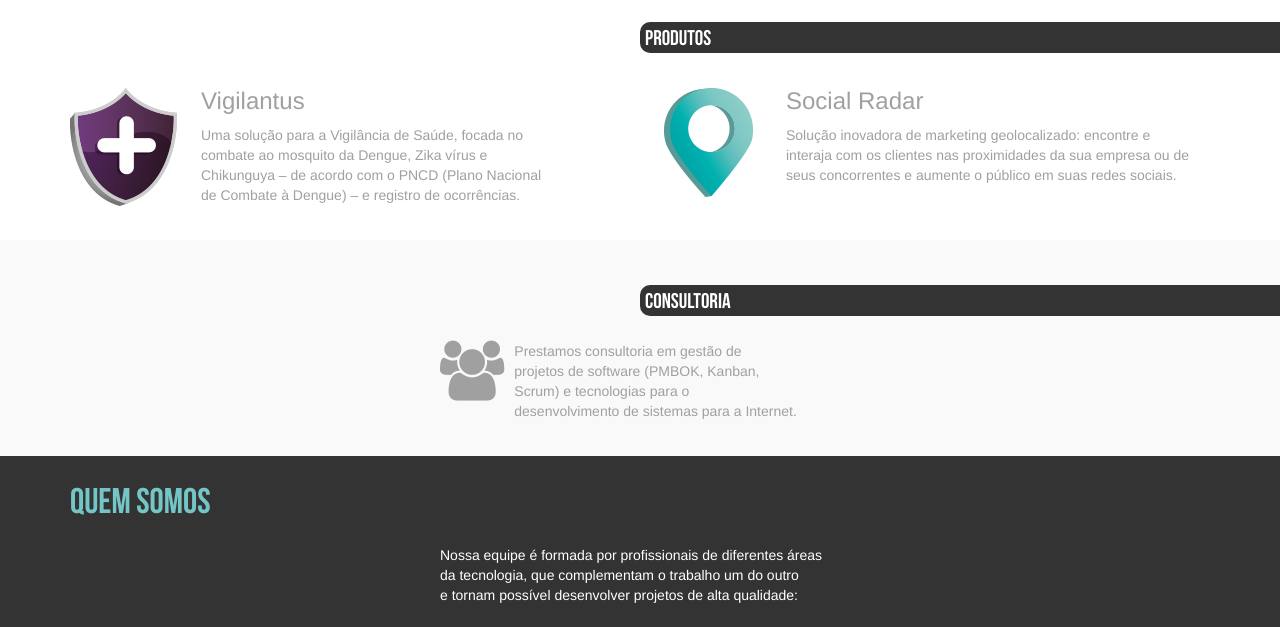
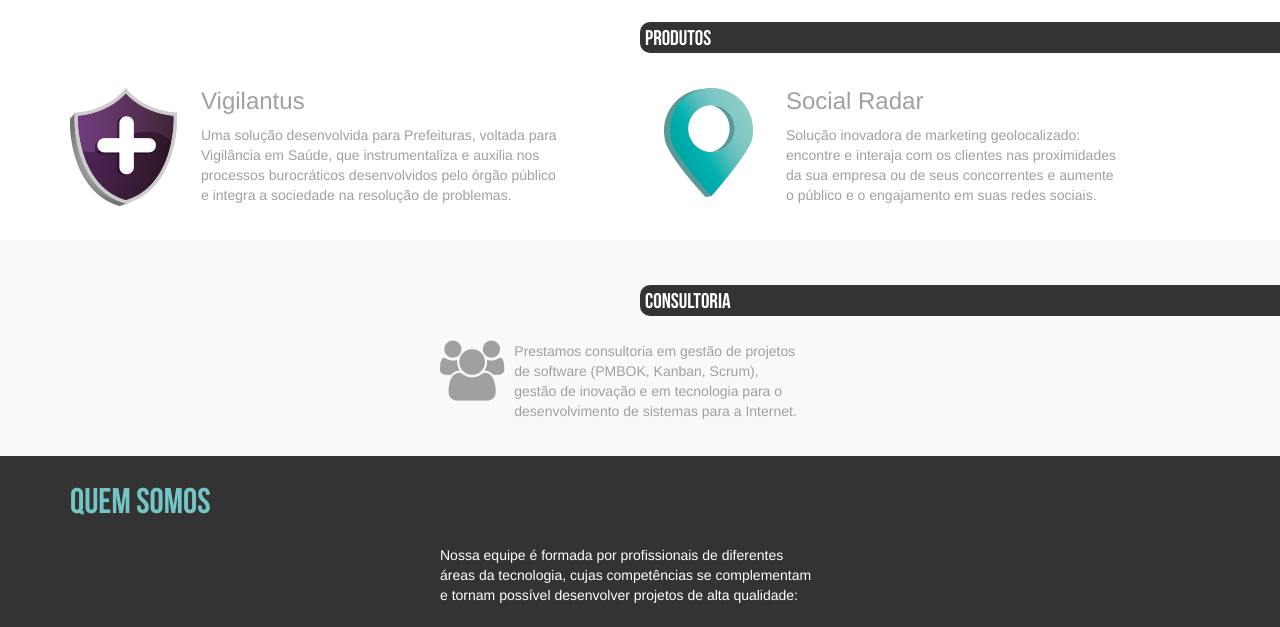
Before and after one commit to perspectivain/perspectiva.in, a plain HTML site: page index.html in a window 1280 px wide. Shown: the part 820-1447 px from the top of the page. Drawn offline with nearby package versions, Linux system fonts and the light colour scheme.

Commit message:
Improve copy

```diff
--- a/index.html
+++ b/index.html
@@ -103,10 +103,10 @@
                   </a>
                 </h3>
                 <p class="balance-text">
-                  Uma solução para a Vigilância de Saúde, focada no
-                  combate ao mosquito da Dengue, Zika vírus e Chikunguya –
-                  de acordo com o PNCD (Plano Nacional de Combate à Dengue) –
-                  e registro de ocorrências.
+                  Uma solução desenvolvida para Prefeituras, voltada para
+                  Vigilância em Saúde, que instrumentaliza e auxilia nos
+                  processos burocráticos desenvolvidos pelo órgão público
+                  e integra a sociedade na resolução de problemas.
                 </p>
               </div>
               <div class="col-md-6 product">
@@ -120,7 +120,7 @@
                   Solução inovadora de marketing geolocalizado: encontre e
                   interaja com os clientes nas proximidades da
                   sua empresa ou de seus concorrentes e aumente o público
-                  em suas redes sociais.
+                  e o engajamento em suas redes sociais.
                 </p>
               </div>
             </div>
@@ -133,8 +133,8 @@
             <p class="balance-text">
               <i class="fa fa-users"></i>
               Prestamos consultoria em gestão de projetos de software
-              (PMBOK, Kanban, Scrum) e tecnologias para o desenvolvimento
-              de sistemas para a Internet.
+              (PMBOK, Kanban, Scrum), gestão de inovação e em tecnologia
+              para o desenvolvimento de sistemas para a Internet.
             </p>
           </div>
         </section>
@@ -145,7 +145,7 @@
           <h1 class="text-xs-center">Quem somos</h1>
           <p class="text-xs-center balance-text">
             Nossa equipe é formada por profissionais de diferentes áreas
-            da tecnologia, que complementam o trabalho um do outro e
+            da tecnologia, cujas competências se complementam e
             tornam possível desenvolver projetos de alta qualidade:
           </p>
           <div class="row">
```
